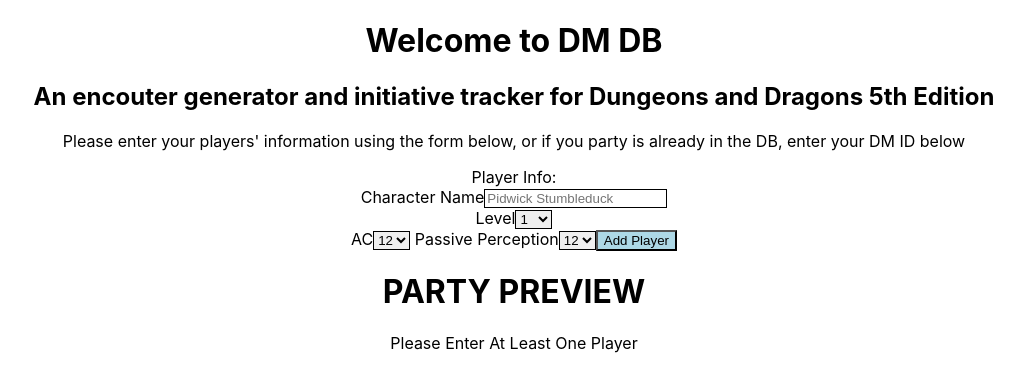
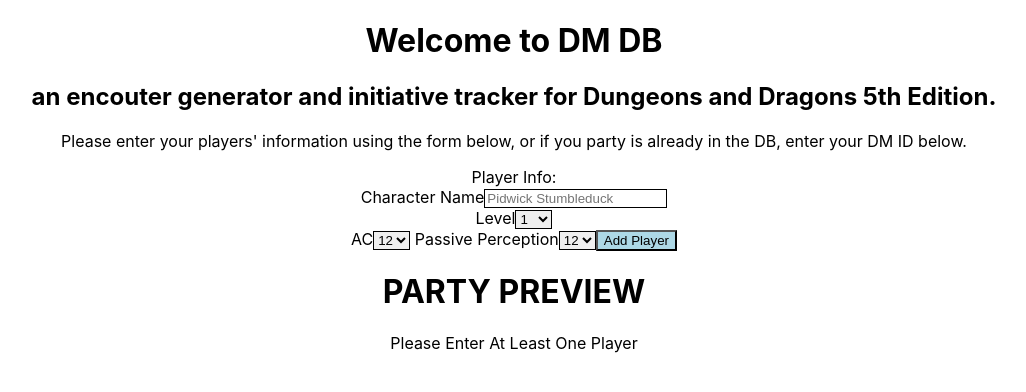
Before and after one commit to wades1248/DM-DB, a React (Create React App) app: page / in a window 1280 px wide. Shown: the top 392 px of the page, without its empty margins (126-1152 px from the left). Built offline with nearby package versions, Linux system fonts and the light colour scheme.

Commit message:
fixed spelling errors

```diff
--- a/src/Encounter/EncouterGenerator.js
+++ b/src/Encounter/EncouterGenerator.js
@@ -40,7 +40,7 @@ class EncounterGenerator extends Component {
             <div>
                 <div className='header'>
       <h1>Encounter Generator</h1>
-      <p>Using the information provided for your party we will generate a random encounter given the parameters set below</p>
+      <p>Using the information provided for your party we will generate a random encounter given the parameters set below.</p>
     </div>
     <form className="encounterParams" onSubmit={this.handleSubmit}>
       <legend className='formHead'>Options</legend>
--- a/src/PartyInput/Welcome.js
+++ b/src/PartyInput/Welcome.js
@@ -10,8 +10,8 @@ class Welcome extends Component {
             <div className='Welcome'>
                 <div className= 'welcomeBanner'>
                     <h1>Welcome to DM DB</h1>
-                    <h2>An encouter generator and initiative tracker for Dungeons and Dragons 5th Edition</h2>
-                    <p>Please enter your players' information using the form below, or if you party is already in the DB, enter your DM ID below</p>
+                    <h2>an encouter generator and initiative tracker for Dungeons and Dragons 5th Edition.</h2>
+                    <p>Please enter your players' information using the form below, or if you party is already in the DB, enter your DM ID below.</p>
                 </div>
                 <PartyInput
                     onAddPlayer={this.props.onAddPlayer}
```
